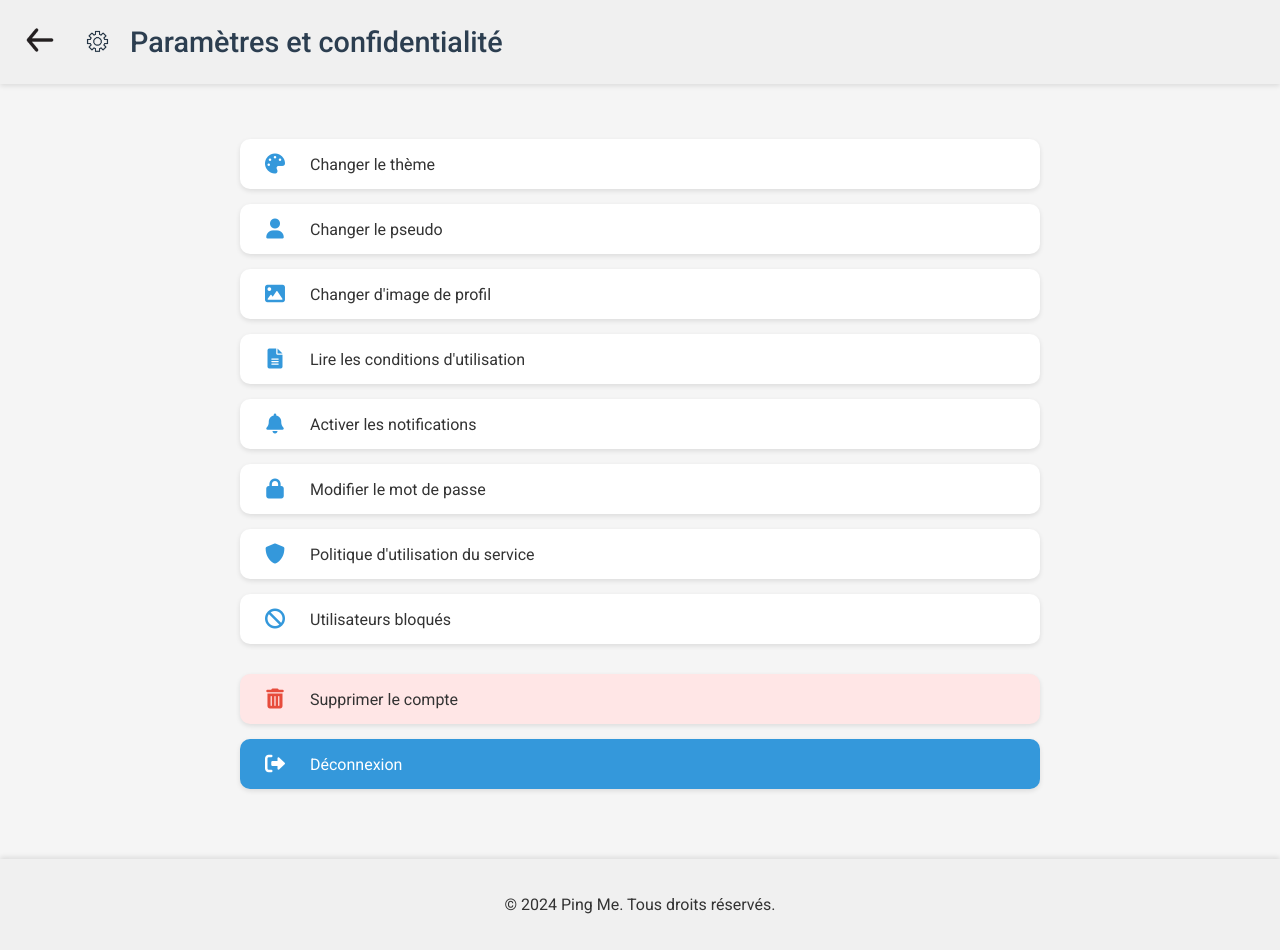
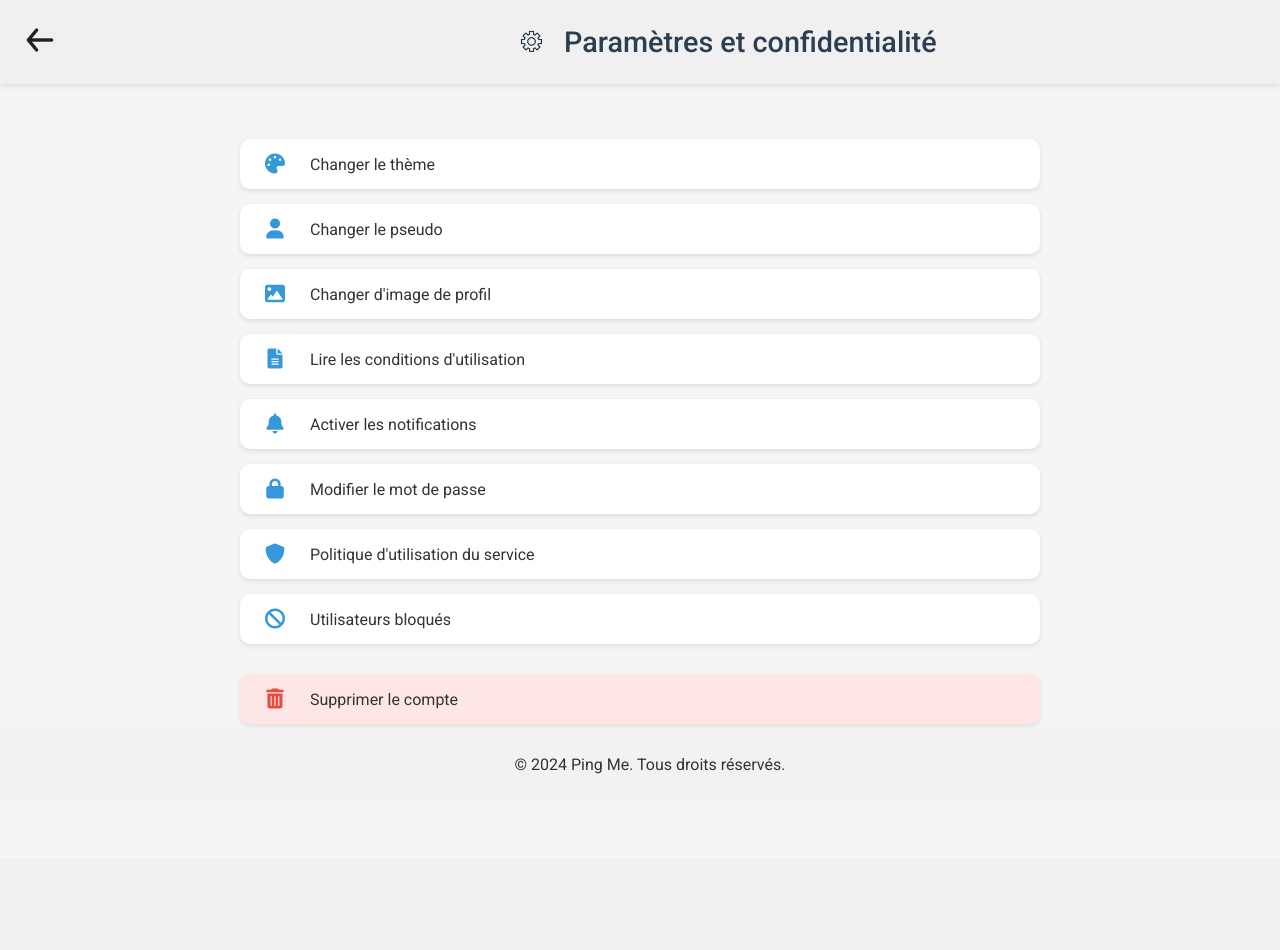
Before and after one commit to Selma-mtch/App_chat, a PHP site: page /html/parametres.html in a window 1280 px wide. After the commit the page ends 774 px from the top, so only its background shows below. Run offline with PHP 8.4, Linux system fonts and the light colour scheme.

Commit message:
Update parametres.css

```diff
--- a/web/css/parametres.css
+++ b/web/css/parametres.css
@@ -44,6 +44,7 @@ a {
     font-size: 1.8em;
     font-weight: 500;
     margin: 0;
+    margin-left: 35%;
 }
 
 #para {
@@ -120,7 +121,9 @@ main {
 /* Footer Styles (Optional) */
 footer {
     text-align: center;
-    padding: 20px;
-    background-color: #f0f0f0;
-    box-shadow: 0 -2px 5px rgba(0,0,0,0.1);
+    padding: 10px;
+    background-color: #f2f2f2;
+    position: fixed;
+    bottom: 0;
+    width: 100%;
 }
```
